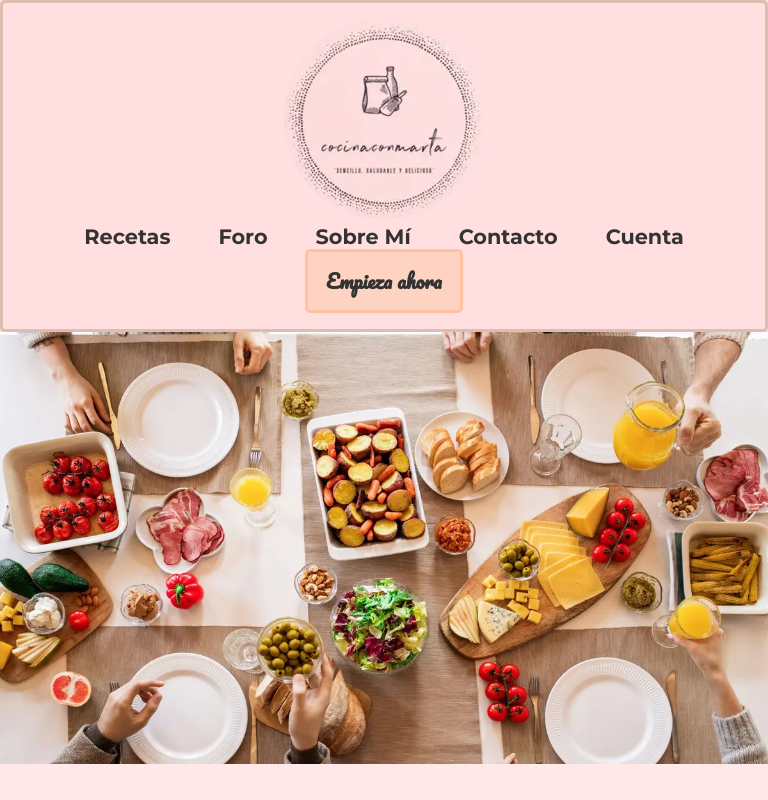
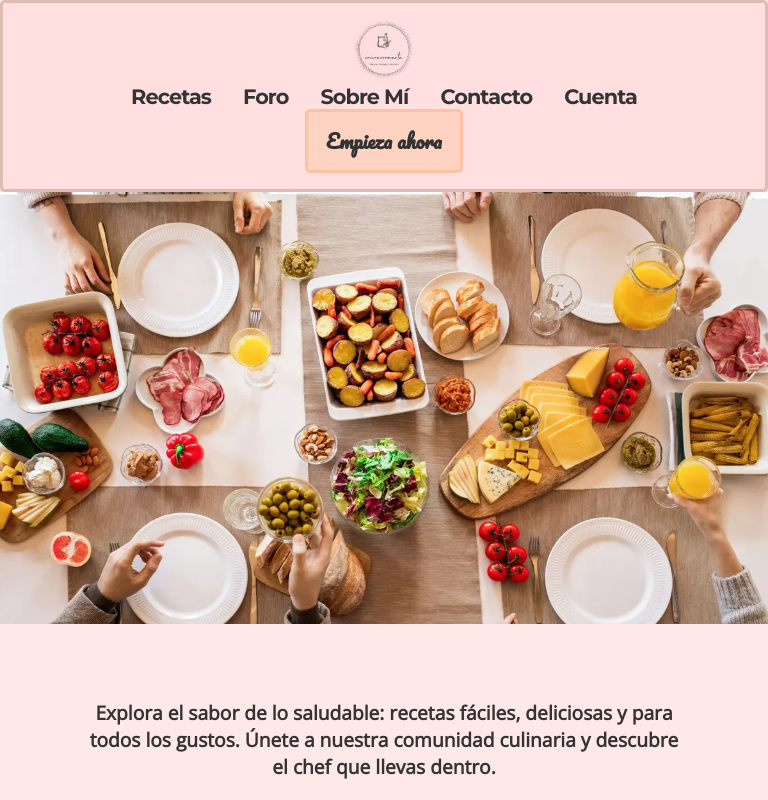
Before and after one commit to LauraNC28/DIW_WEB_NievasCoca_Laura, a website: page fuente/index.html in a window 768 px wide. Shown: the top 800 px of the page. Drawn offline with nearby package versions, Linux system fonts and the light colour scheme.

Commit message:
Corrección blog

```diff
--- a/fuente/sass/componentes/_header.scss
+++ b/fuente/sass/componentes/_header.scss
@@ -1,218 +1,121 @@
 @use "../global/variables.scss" as v; // Importa las variables y les asigna el alias "v"
 @use "../global/mixins.scss" as mixins; // Importa mixins y se asigna a el alias "mixins"
 
-/*.header { // Estilos para el encabezado principal
+.header {
   display: flex; // Usa flexbox para el diseño
   align-items: center; // Centra verticalmente los elementos
-  justify-content: space-between; // Distribuye los elementos en el espacio disponible
-  margin: 0 auto; // Márgenes superior e inferior 0, centrado horizontal
-  padding: 1rem 2rem; // Relleno superior/inferior 1rem, izquierda/derecha 2rem
-  background-color: v.$color-header; // Color de fondo del encabezado
-  border: 3px solid v.$color-borde-seccion; // Borde del encabezado
-  border-radius: 5px; // Bordes redondeados
-  box-shadow: 0 2px 4px rgba(0, 0, 0, 0.1); // Sombra del encabezado
+  justify-content: space-between; // Distribuye el espacio entre los elementos
+  margin: 0 auto; // Centra horizontalmente el header
+  padding: 1rem 2rem; // Añade relleno interno
+  background-color: v.$color-header; // Establece el color de fondo
+  border: 3px solid v.$color-borde-seccion; // Añade un borde
+  border-radius: 5px; // Redondea las esquinas
+  box-shadow: 0 2px 4px rgba(0, 0, 0, 0.1); // Añade una sombra suave
 
-  .logo { // Estilos para el contenedor del logo
-    display: flex; // Usa flexbox para el diseño
-    align-items: center; // Centra verticalmente los elementos
-    justify-content: center; // Centra horizontalmente los elementos
+  .logo {
+    display: flex; // Usa flexbox para el logo
+    align-items: center; // Centra verticalmente el logo
+    justify-content: center; // Centra horizontalmente el logo
 
-    img { // Estilos para la imagen del logo
-      width: 80px; // Ancho del logo
-      height: auto; // Altura automática para mantener la proporción
-      border-radius: 50%; // Logo circular
+    img {
+      width: 80px; // Establece el ancho de la imagen del logo
+      height: auto; // Ajusta la altura automáticamente
+      border-radius: 50%; // Hace que la imagen sea circular
     }
   }
 
-  .nav { // Estilos para la navegación
-    flex-grow: 1; // Permite que la navegación se expanda para llenar el espacio
-    display: flex; // Usa flexbox para el diseño
-    justify-content: center; // Centra horizontalmente los elementos
-    align-items: center; // Centra verticalmente los elementos
+  .nav {
+    flex-grow: 1; // Permite que la navegación crezca para ocupar el espacio disponible
+    display: flex; // Usa flexbox para la navegación
+    justify-content: center; // Centra los elementos de navegación
+    align-items: center; // Centra verticalmente los elementos de navegación
 
-    ul { // Estilos para la lista de navegación
-      list-style: none; // Elimina los puntos de la lista
-      display: flex; // Usa flexbox para el diseño
-      gap: 2rem; // Espacio entre los elementos de la lista
-      align-items: center; // Centra verticalmente los elementos
-      padding: 0; // Elimina el relleno predeterminado
-      margin: 0; // Elimina los márgenes predeterminados
+    ul {
+      list-style: none; // Elimina los estilos de lista predeterminados
+      display: flex; // Usa flexbox para la lista de navegación
+      gap: 2rem; // Añade espacio entre los elementos de la lista
+      align-items: center; // Centra verticalmente los elementos de la lista
+      padding: 0; // Elimina el relleno interno
+      margin: 0; // Elimina el margen externo
 
-      li a { // Estilos para los enlaces de navegación
-        // Estilos base para enlaces (se definen aparte)
-        @extend .enlace-base;
+      li a {
+        @extend .enlace-base; // Extiende los estilos de .enlace-base
 
-        &:hover { // Estilos al pasar el ratón por encima
-          color: v.$color-borde-boton; // Cambia el color del texto
+        &:hover {
+            color: v.$color-borde-boton; // Cambia el color al pasar el ratón
         }
       }
     }
   }
 
-  // Estilos base para enlaces
   .enlace-base {
-    text-decoration: none;
-    color: v.$color-texto;
-    font-weight: bold;
-    font-size: 1.3rem;
-    font-family: v.$fuente-secundaria;
+    text-decoration: none; // Elimina la decoración de texto predeterminada
+    color: v.$color-texto; // Establece el color del texto
+    font-weight: bold; // Establece el peso de la fuente en negrita
+    font-size: 1.3rem; // Establece el tamaño de la fuente
+    font-family: v.$fuente-secundaria; // Establece la fuente
   }
 
-  .btn-primary { // Estilos para el botón principal
-    @include mixins.button-styles(v.$color-boton, v.$color-texto); // Incluye el mixin con los colores del botón primario
+  .btn-primary {
+      @include mixins.button-styles(v.$color-boton, v.$color-texto); // Incluye los estilos del botón desde un mixin
   }
 }
 
 // Media Query para tabletas (768px - 964px)
 @media (max-width: 964px) and (min-width: 768px) {
   .header {
-      flex-direction: column;
-      text-align: center;
+    flex-direction: column; // Cambia la dirección del flexbox a columna
+    text-align: center; // Centra el texto
   }
 
   .nav ul {
-      flex-direction: row; // Mantenemos la navegación en fila
-      gap: 1rem; // Reducimos el espacio entre los elementos
+    flex-direction: row; // Mantiene la dirección del flexbox en fila
+    gap: 1rem; // Reduce el espacio entre los elementos de la lista
+    flex-wrap: wrap; // Permite que los elementos se envuelvan a la siguiente línea
+    justify-content: center; // Centra los elementos
+  }
+
+  .nav ul li a {
+    font-size: 1rem; // Reduce el tamaño de la fuente
+    padding: 0.5rem; // Añade relleno interno
   }
 
   .logo img {
-      width: 60px; // Reducimos el tamaño del logo
-  }
-}
-
-// Media Query para diseño responsivo en pantallas pequeñas (móviles)
-@media (max-width: 768px) {
-  .header { // Estilos para el encabezado en pantallas pequeñas
-    flex-direction: column; // Diseño en columna
-    text-align: center; // Texto centrado
-  }
-
-  .nav ul { // Estilos para la lista de navegación en pantallas pequeñas
-    flex-direction: column; // Diseño en columna
-    gap: 1rem; // Espacio entre elementos
-  }
-
-  .logo img { // Estilos para el logo en pantallas pequeñas
-    width: 50px; // Ancho del logo
-  }
-}*/
-
-
-
-.header {
-  display: flex;
-  align-items: center;
-  justify-content: space-between;
-  margin: 0 auto;
-  padding: 1rem 2rem;
-  background-color: v.$color-header;
-  border: 3px solid v.$color-borde-seccion;
-  border-radius: 5px;
-  box-shadow: 0 2px 4px rgba(0, 0, 0, 0.1);
-
-  .logo {
-      display: flex;
-      align-items: center;
-      justify-content: center;
-
-      img {
-          width: 80px;
-          height: auto;
-          border-radius: 50%;
-      }
-  }
-
-  .nav {
-      flex-grow: 1;
-      display: flex;
-      justify-content: center;
-      align-items: center;
-
-      ul {
-          list-style: none;
-          display: flex;
-          gap: 2rem;
-          align-items: center;
-          padding: 0;
-          margin: 0;
-
-          li a {
-              @extend .enlace-base;
-
-              &:hover {
-                  color: v.$color-borde-boton;
-              }
-          }
-      }
-  }
-
-  .enlace-base {
-      text-decoration: none;
-      color: v.$color-texto;
-      font-weight: bold;
-      font-size: 1.3rem;
-      font-family: v.$fuente-secundaria;
+    width: 60px; // Reduce el ancho de la imagen del logo
   }
 
   .btn-primary {
-      @include mixins.button-styles(v.$color-boton, v.$color-texto);
-  }
-}
-
-// Media Query para tabletas (768px - 964px)
-@media (max-width: 964px) and (min-width: 768px) {
-  .header {
-    flex-direction: column;
-    text-align: center;
-  }
-
-  .nav ul {
-    flex-direction: row;
-    gap: 1rem;
-    flex-wrap: wrap; // Añadimos flex-wrap: wrap;
-    justify-content: center; // Centramos los elementos
-  }
-
-  .nav ul li a {
-    font-size: 1rem; // Ajustamos el tamaño de la fuente
-    padding: 0.5rem; // Añadimos padding
-  }
-
-  .logo img {
-    width: 60px;
-  }
-
-  .btn-primary {
-    font-size: 1rem; // Ajustamos el tamaño de la fuente del botón
-    padding: 8px 12px; // Ajustamos el padding del botón
+    font-size: 1rem; // Ajusta el tamaño de la fuente del botón
+    padding: 8px 12px; // Ajusta el relleno interno del botón
   }
 }
 
 // Media Query para móviles (menos de 768px)
 @media (max-width: 768px) {
   .header {
-      flex-direction: column;
-      text-align: center;
+    flex-direction: column; // Cambia la dirección del flexbox a columna
+    text-align: center; // Centra el texto
   }
 
   .nav ul {
-      flex-direction: row;
-      gap: 0.5rem;
-      flex-wrap: wrap; // Añadimos flex-wrap: wrap;
-      justify-content: center; // Centramos los elementos
+    flex-direction: row; // Mantiene la dirección del flexbox en fila
+    gap: 0.3rem; // Reduce el espacio entre los elementos de la lista
+    flex-wrap: wrap; // Permite que los elementos se envuelvan a la siguiente línea
+    justify-content: center; // Centra los elementos
   }
 
   .nav ul li a {
-      font-size: 1rem; // Ajustamos el tamaño de la fuente
-      padding: 0.5rem; // Añadimos padding
+    font-size: 0.9rem; // Reduce el tamaño de la fuente
+    padding: 0.3rem 0rem; // Reduce el relleno interno
+    letter-spacing: -0.9px; // Reducir el espaciado entre letras
   }
 
-  .logo img {
-      width: 50px;
+  .logo-image {
+    width: 60px; // Reduce el ancho máximo de la imagen del logo
   }
 
   .btn-primary {
-      font-size: 0.8rem;
-      padding: 6px 10px;
+    font-size: 0.75rem; // Reduce el tamaño de la fuente del botón
+    padding: 4px 8px; // Reduce el relleno interno del botón
   }
 }
--- a/fuente/sass/pages/_home.scss
+++ b/fuente/sass/pages/_home.scss
@@ -94,6 +94,14 @@ body {
     max-width: 400px; // Ancho máximo de la imagen
 }
 
+// Evitar carga innecesaria de imágenes en Firefox
+@supports (-moz-appearance: none) {
+    .receta img {
+        max-width: 100%; // Limita el tamaño según el contenedor
+        width: auto; // Permite que Firefox elija la imagen óptima
+    }
+}
+
 .receta p {
     margin-top: 10px; // Espacio entre la imagen y el texto
 }
--- a/fuente/sass/pages/_landing.scss
+++ b/fuente/sass/pages/_landing.scss
@@ -22,11 +22,15 @@ body { // Estilos para el cuerpo de la página
         width: 100%; // Ocupa todo el ancho disponible
 
 
-        .hero-image { // Estilos para la imagen principal del "hero"
-            max-width: 100%; // La imagen no se масштаará más allá de su tamaño original
-            height: auto; // La altura se ajusta automáticamente para mantener la proporción
-            display: block; // Convierte la imagen en un elemento de bloque para centrarla
-            margin: 0 auto; // Centra la imagen horizontalmente
+        picture {
+            max-width: 100%; // Asegura que el contenedor no exceda su tamaño
+            display: block; // Evita espacios adicionales en imágenes inline
+
+            img {
+                max-width: 100%; // La imagen se ajusta al contenedor
+                height: auto; // Mantiene la proporción original
+                display: block; // Elimina espacios en blanco no deseados
+            }
         }
     }
 
```
Also changed, not shown: fuente/css/main.css, 1 other file.
